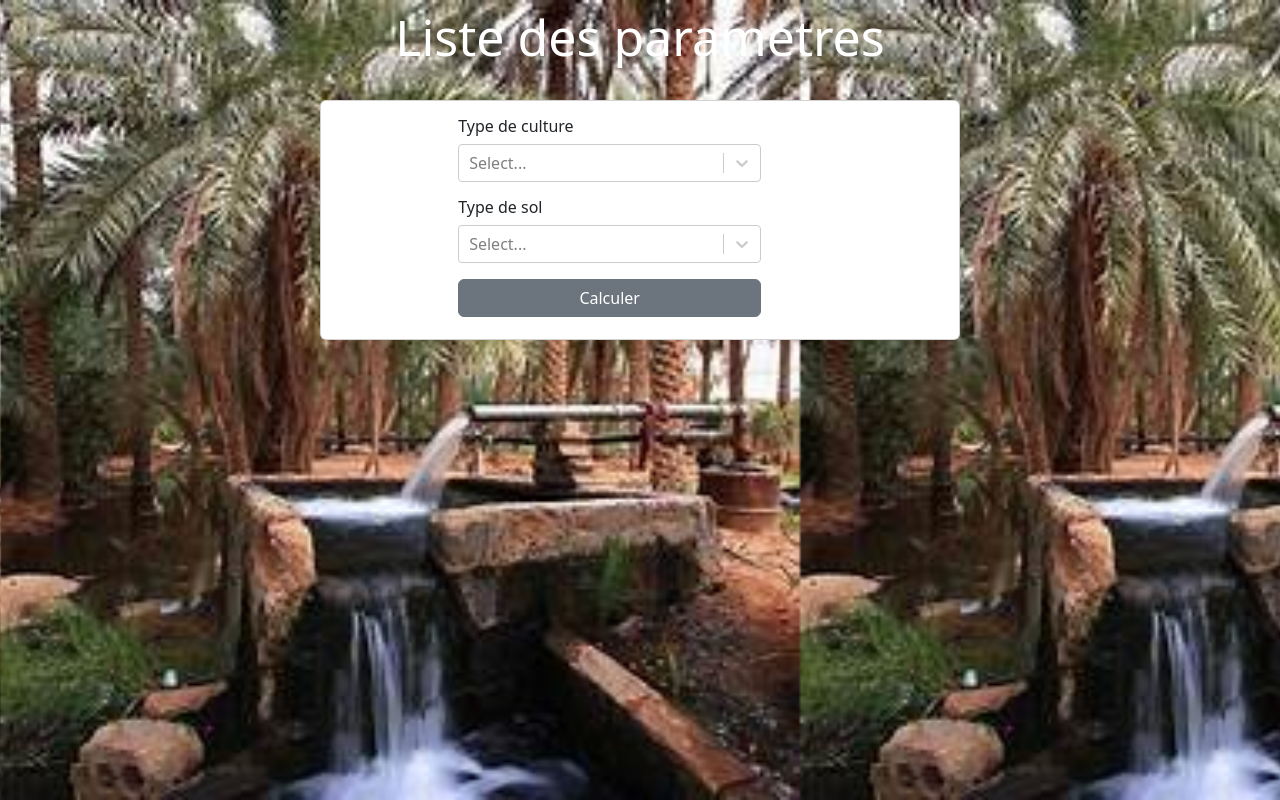
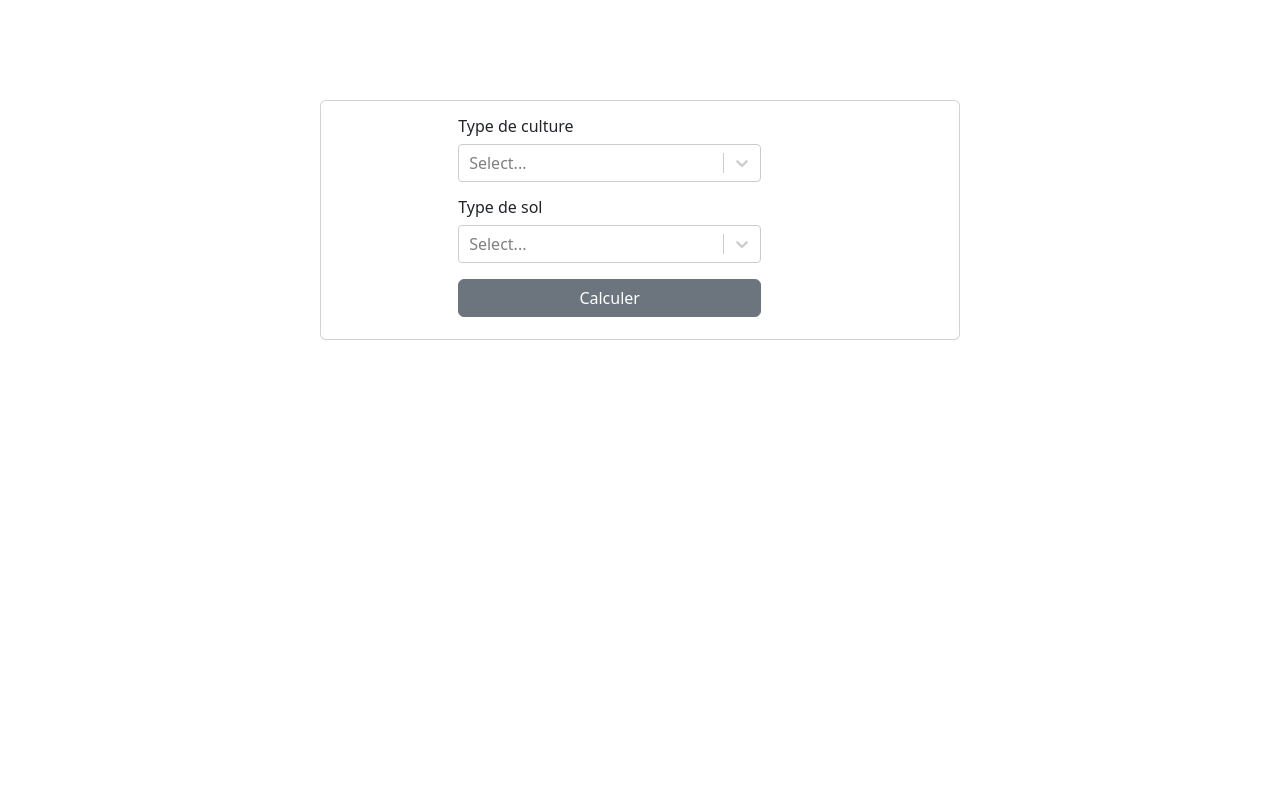
Before and after one commit to MeryamBelhadjBrahim/irregation_calculator, a React (Create React App) app: page /dose in a window 1280 px wide. Built offline with nearby package versions, Linux system fonts and the light colour scheme.

Commit message:
chore: clean-up

```diff
--- a/src/Components/Conception.jsx
+++ b/src/Components/Conception.jsx
@@ -9,7 +9,7 @@ export default function Conception() {
   return (
     <div
       style={{
-        backgroundImage: `url(${conception})`,
+        // backgroundImage: `url(${conception})`,
         backgroundSize: "cover",
         height: "100vh",
       }}
--- a/src/Components/Dose.jsx
+++ b/src/Components/Dose.jsx
@@ -66,7 +66,7 @@ export default function Dose() {
   return (
     <div
       style={{
-        backgroundImage: `url(${DoseImage})`,
+        // backgroundImage: `url(${DoseImage})`,
         backgroundSize: "contain",
         height: "100vh",
       }}
--- a/src/Components/Home.jsx
+++ b/src/Components/Home.jsx
@@ -12,7 +12,7 @@ export default function Home() {
   return (
     <div
       style={{
-        backgroundImage: `url(${palmierImage})`,
+        // backgroundImage: `url(${palmierImage})`,
         backgroundSize: "cover",
         height: "100vh",
       }}
```
